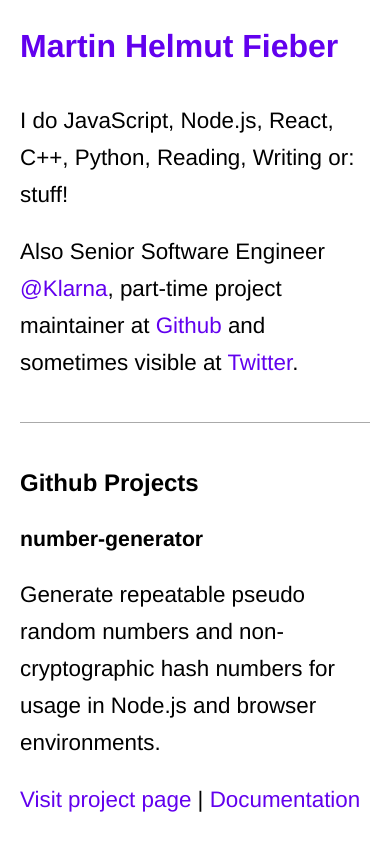
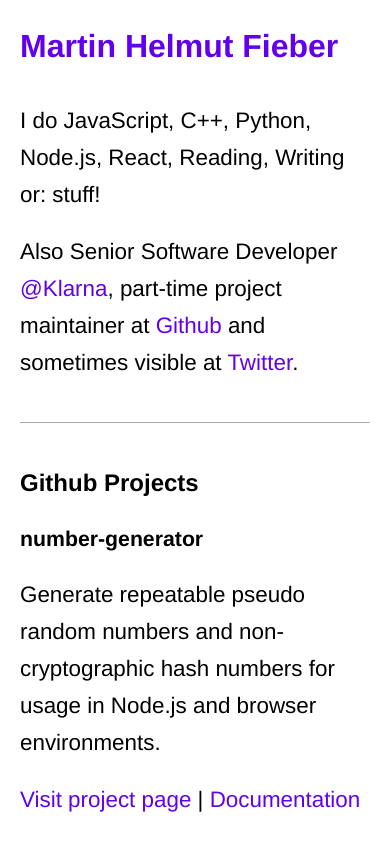
Before and after one commit to MartinHelmut/martin-fieber.de, a Next.js app: page / in a window 390 px wide. Shown: the top 844 px of the page. Built offline with nearby package versions, Linux system fonts and the light colour scheme.

Commit message:
docs: update content for phone number and title text

```diff
--- a/components/intro/index.jsx
+++ b/components/intro/index.jsx
@@ -6,10 +6,10 @@
 const Intro = () => (
   <React.Fragment>
     <Text>
-      I do JavaScript, Node.js, React, C++, Python, Reading, Writing or: stuff!
+      I do JavaScript, C++, Python, Node.js, React, Reading, Writing or: stuff!
     </Text>
     <Text>
-      Also Senior Software Engineer{" "}
+      Also Senior Software Developer{" "}
       <Link
         href="https://www.klarna.com/"
         title="Website of Klarna Smoooth Payments"
--- a/pages/legal-notice.jsx
+++ b/pages/legal-notice.jsx
@@ -21,7 +21,7 @@
     </Address>
     <SubHeadline id="contact">Contact</SubHeadline>
     <Text>
-      Telephone: +49 174 3821210
+      Telephone: +46 723 996110
       <br />
       E-Mail: info@martin-fieber.de
       <br />
```
